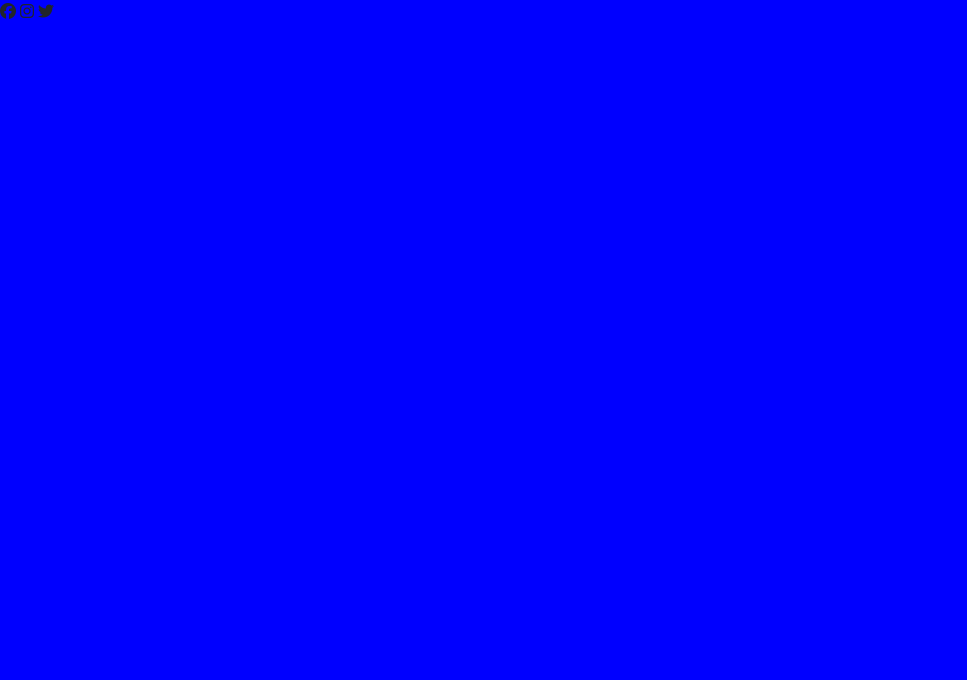
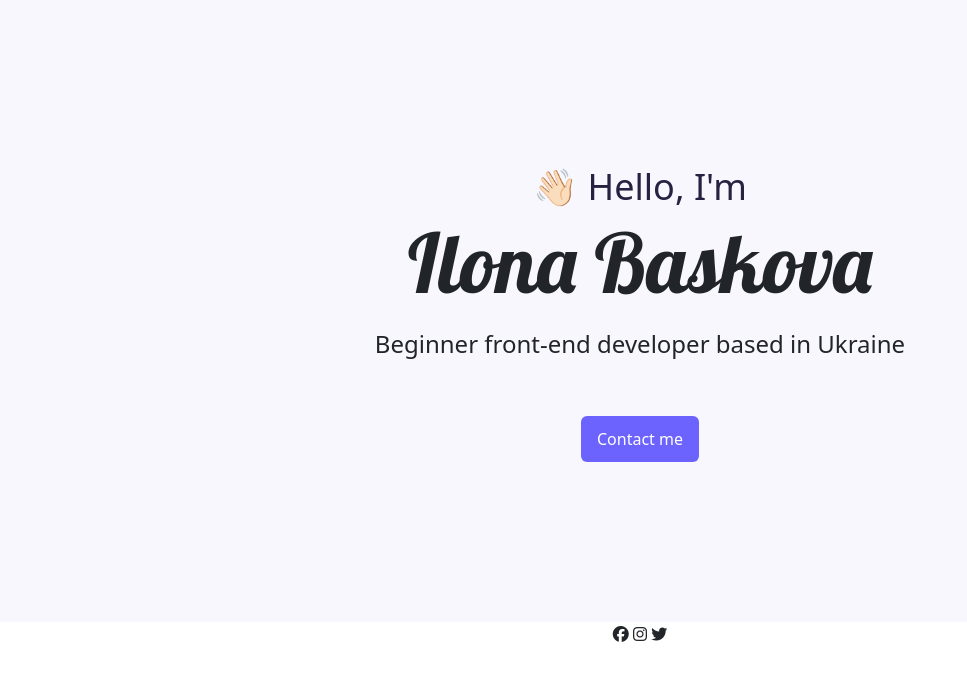
Before and after one commit to IlonaBaskova/portfolio-project, a plain HTML site: page index.html in a window 1280 px wide. Shown: the whole page, without its empty margins (0-967 px from the left). Drawn offline with nearby package versions, Linux system fonts and the light colour scheme; a web font is replaced by a local one.

Commit message:
Added the Main (hero) page due to the task

```diff
--- a/index.html
+++ b/index.html
@@ -24,7 +24,7 @@
     <link rel="preconnect" href="https://fonts.googleapis.com" />
     <link rel="preconnect" href="https://fonts.gstatic.com" crossorigin />
     <link
-      href="https://fonts.googleapis.com/css2?family=Ms+Madi&family=Roboto:wght@400;500&display=swap"
+      href="https://fonts.googleapis.com/css2?family=Lobster&family=Ms+Madi&family=Roboto:wght@400;500&display=swap"
       rel="stylesheet"
     />
 
@@ -33,8 +33,18 @@
     <title>Document</title>
   </head>
   <body>
-    <i class="fa-brands fa-facebook"></i>
-    <i class="fa-brands fa-instagram"></i>
-    <i class="fa-brands fa-twitter"></i>
+    <div class="hero">
+      <p>👋🏻 Hello, I'm</p>
+      <h1>Ilona Baskova</h1>
+      <h2 class="mb-5">Beginner front-end developer based in Ukraine</h2>
+      <div>
+        <a href="#" class="btn btn-branding">Contact me</a>
+      </div>
+    </div>
+    <div class="footer">
+      <i class="fa-brands fa-facebook"></i>
+      <i class="fa-brands fa-instagram"></i>
+      <i class="fa-brands fa-twitter"></i>
+    </div>
   </body>
 </html>
--- a/style.css
+++ b/style.css
@@ -1,5 +1,36 @@
+:root {
+  --branding-color: #6c63ff;
+  --secondary-color: #272142;
+  --background-color: #f9f7fe;
+  --heading-font-fanily: "Lobster", cursive;
+  --general-font-family: "Roboto", sans-serif;
+}
 body {
-  background-color: blue;
-  font-family: "Ms Madi", cursive;
-  font-family: "Roboto", sans-serif;
+  text-align: center;
 }
+h1 {
+  font-family: var(--heading-font-fanily);
+  font-size: 82px;
+  font-weight: medium;
+}
+h2 {
+  font-family: var(--general-font-fanily);
+  line-height: 2;
+  font-size: 24px;
+}
+.hero {
+  background-color: var(--background-color);
+  padding: 160px 20px;
+}
+.hero p {
+  font-size: 36px;
+  font-weight: bold;
+  margin: 0;
+  color: var(--secondary-color);
+  font-weight: normal;
+}
+.btn-branding {
+  background-color: var(--branding-color);
+  color: white;
+  padding: 10px 15px;
+}
```
